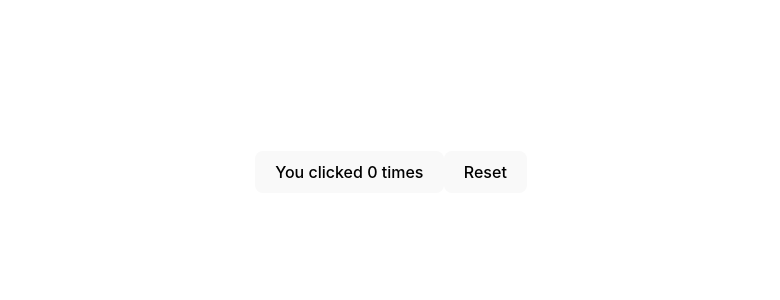
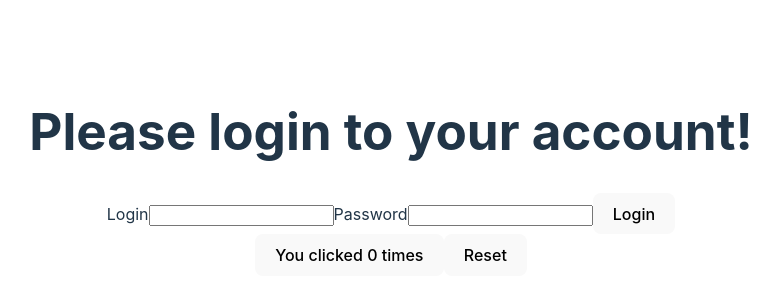
Before and after one commit to dvankevich/react-two, a React (Vite) app: page / in a window 1280 px wide. Shown: the part 228-528 px from the top of the page, without its empty margins (249-1029 px from the left). Built offline with nearby package versions, Linux system fonts and the light colour scheme.

Commit message:
add form. useId

```diff
--- a/src/App.jsx
+++ b/src/App.jsx
@@ -1,11 +1,47 @@
-import { useState, useEffect } from 'react'
+import { useState, useEffect } from 'react';
+import { useId } from 'react';
 // import reactLogo from './assets/react.svg'
 // import viteLogo from '/vite.svg'
-import './App.css'
+import './App.css';
+
+// Колбек-функція для обробки сабміту форми
+const handleLogin = userData => {
+  // Виконуємо необхідні операції з даними
+  console.log(userData);
+};
+
+const LoginForm = ({ onLogin }) => {
+  const loginId = useId();
+  const passwordId = useId();
+  const handleSubmit = evt => {
+    evt.preventDefault();
+
+    const form = evt.target;
+    const { login, password } = form.elements;
+
+    // Викликаємо пропс onLogin
+    onLogin({
+      login: login.value,
+      password: password.value,
+    });
+
+    form.reset();
+  };
+
+  return (
+    <form onSubmit={handleSubmit}>
+      <label htmlFor={loginId}>Login</label>
+      <input type="text" name="login" id={loginId} />
+      <label htmlFor={passwordId}>Password</label>
+      <input type="password" name="password" id={passwordId} />
+      <button type="submit">Login</button>
+    </form>
+  );
+};
 
 const App = () => {
   const [clicks, setClicks] = useState(() => {
-    const savedClicks = window.localStorage.getItem("saved-clicks");
+    const savedClicks = window.localStorage.getItem('saved-clicks');
     if (savedClicks !== null) {
       return Number(savedClicks);
     }
@@ -13,17 +49,24 @@ const App = () => {
   });
 
   useEffect(() => {
-    window.localStorage.setItem("saved-clicks", clicks);
+    window.localStorage.setItem('saved-clicks', clicks);
   }, [clicks]);
 
   return (
+    <>
+      <div>
+        <h1>Please login to your account!</h1>
+        {/* Передаємо колбек як пропс форми */}
+        <LoginForm onLogin={handleLogin} />
+      </div>
       <div>
         <button onClick={() => setClicks(clicks + 1)}>
           You clicked {clicks} times
         </button>
         <button onClick={() => setClicks(0)}>Reset</button>
       </div>
+    </>
   );
 };
 
-export default App
+export default App;
```
Lines whose indentation alone changed are shown as unchanged.
